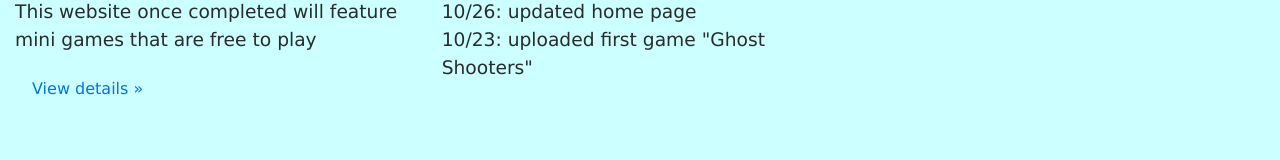
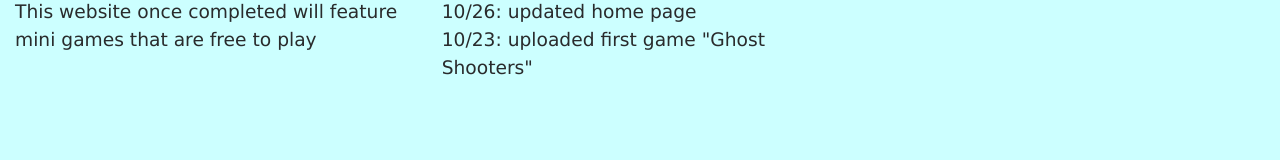
Before and after one commit to QuinnsGamesnstuff/QRIGames, a plain HTML site: page index.html in a window 1280 px wide. Shown: the part 412-572 px from the top of the page. Drawn offline with Linux system fonts and the light colour scheme.

Commit message:
Update index.html

```diff
--- a/index.html
+++ b/index.html
@@ -65,7 +65,7 @@
 				This website once completed will feature mini games that are free to play
 			</p>
 			<p>
-				<a class="btn" href="#">View details »</a>
+				<!--<a class="btn" href="#">View details »</a> -->
 			</p>
 		</div>
 		<div class="col-md-4">
```
